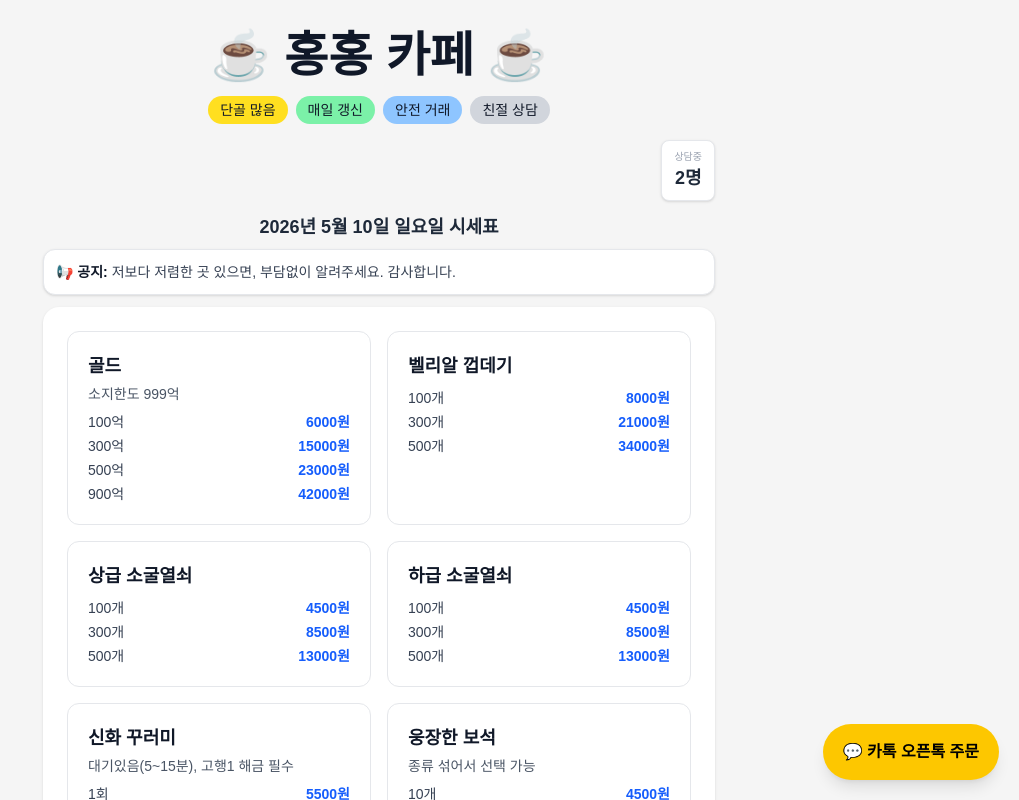
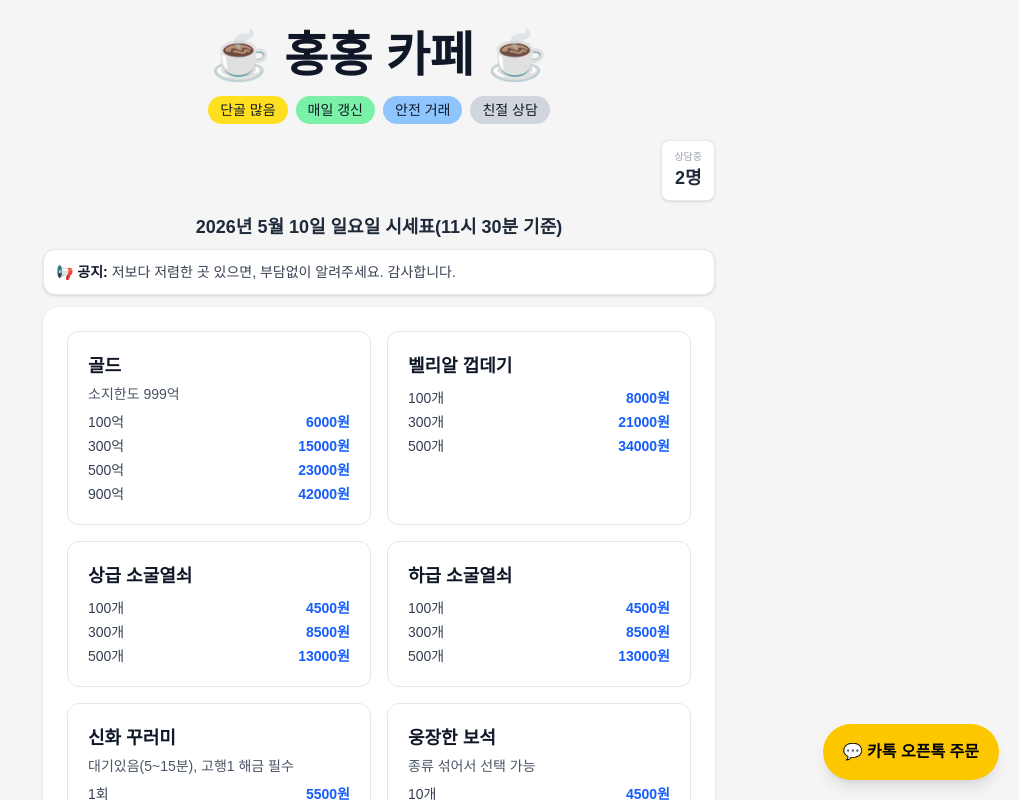
Before and after one commit to kimdohee968-sys/mebu-board, a Next.js app: page / in a window 1280 px wide. Shown: the top 800 px of the page, without its empty margins (261-1280 px from the left). Built offline with nearby package versions, Linux system fonts and the light colour scheme.

Commit message:
update content

```diff
--- a/src/app/page.js
+++ b/src/app/page.js
@@ -35,7 +35,7 @@ export default function Home() {
       {/* 날짜 */}
       <div className="w-full max-w-md md:max-w-2xl text-center mb-2">
         <p className="text-base md:text-lg font-semibold text-gray-800">
-          2026년 5월 10일 일요일 시세표
+          2026년 5월 10일 일요일 시세표(11시 30분 기준)
         </p>
       </div>
 
```
